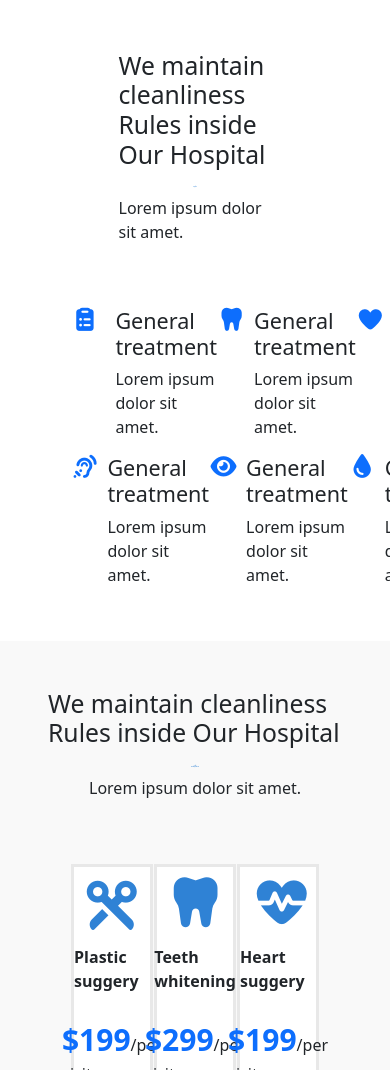
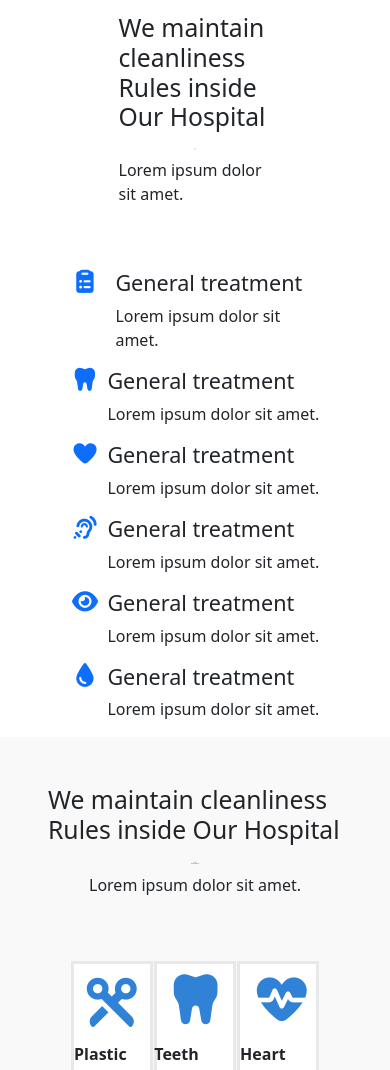
Before and after one commit to kawtaradlany/projet-final-adlanykawtar, a plain HTML site: page index.html in a window 390 px wide. Shown: the part 5051-6121 px from the top of the page. Drawn offline with nearby package versions, Linux system fonts and the light colour scheme.

Commit message:
section7 version mobile

```diff
--- a/index.html
+++ b/index.html
@@ -356,7 +356,7 @@
                 </div>
             </div>
             <div>
-                <div class="ligne1 d-flex justify-content-between">
+                <div class="ligne1 d-flex justify-content-lg-between flex-lg-row flex-column">
                     <div class="d-flex gap-3">
                         <div class="d-flex ">
                             <i class="fa-solid fa-clipboard-list fs-3 text-primary"></i>
@@ -386,7 +386,7 @@
                     </div>
                 </div>
 
-                <div class="ligne2 d-flex justify-content-between">
+                <div class="ligne1 d-flex justify-content-lg-between flex-lg-row flex-column">
                     <div class="d-flex gap-2">
                         <div>
                             <i class="fa-solid fa-ear-listen fs-3 text-primary"></i>
--- a/src/sass/modules/home/_main.sass
+++ b/src/sass/modules/home/_main.sass
@@ -186,8 +186,12 @@
 
 
 // section7
-.section7
-    height: 80vh
+@media  (max-width: 430px )
+    .section7
+        .ligne1
+            width: 100%
+            display: flex
+            flex: columns
 // section8
 .section8
     background-color: #f9f9f9
```
Also changed, not shown: public/css/app.css, 1 other file.
